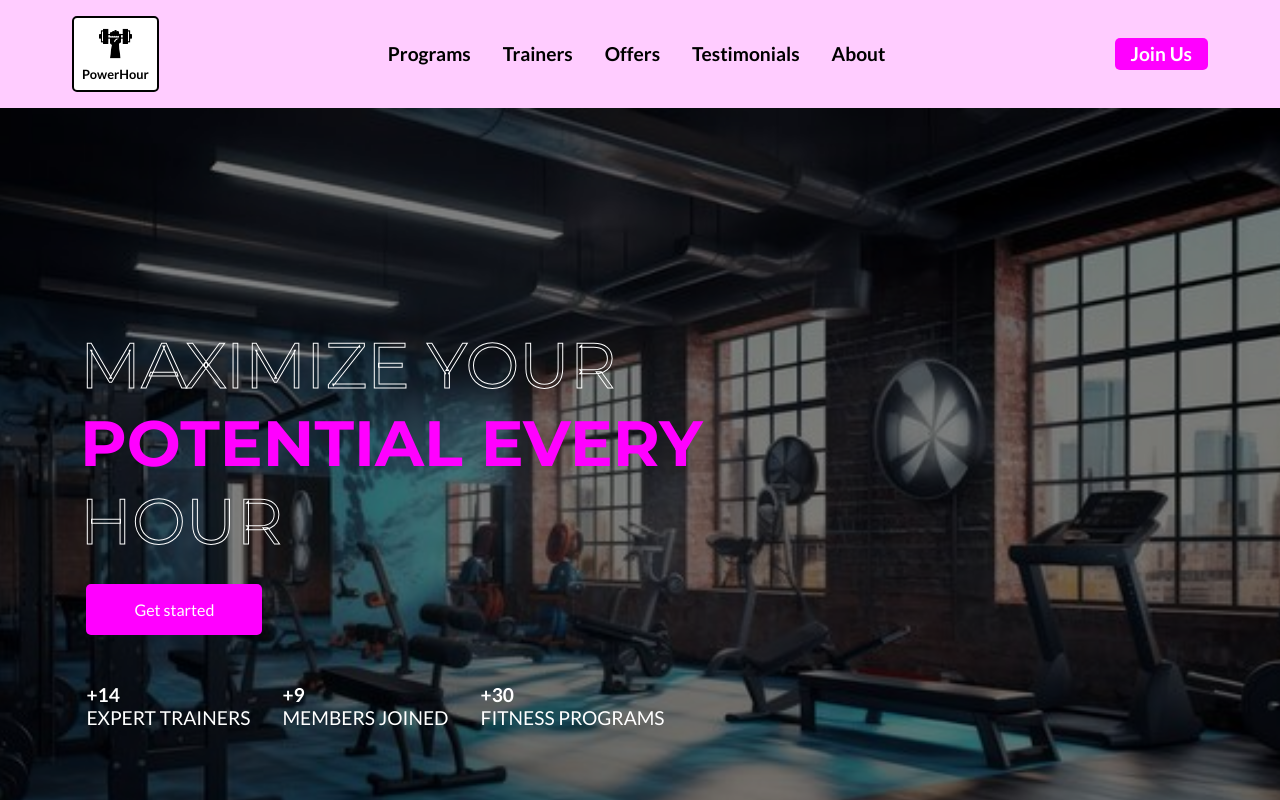
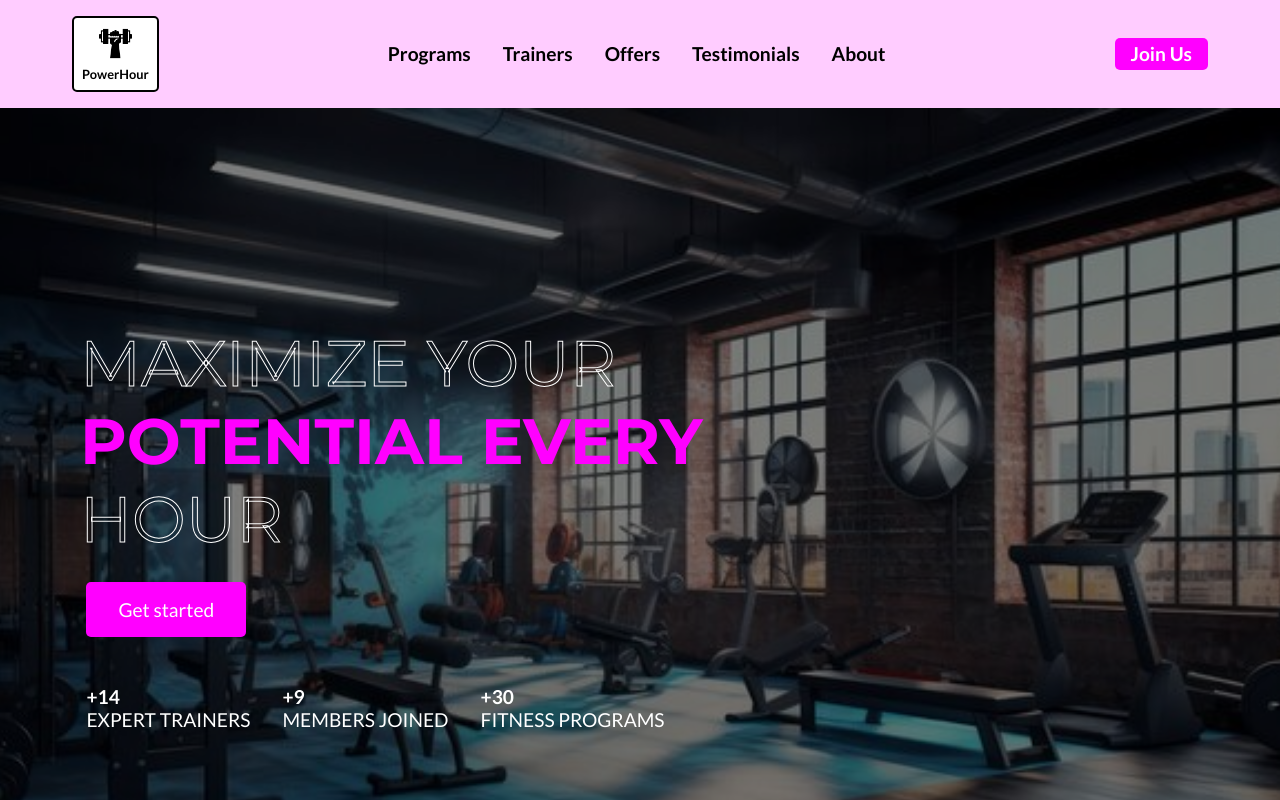
Before and after one commit to student-repos/POWERHOUR-FITNESS, a React (Vite) app in the folder frontend/: page / in a window 1280 px wide. Shown: the top 800 px of the page. Built offline with nearby package versions, Linux system fonts and the light colour scheme; no server answers.

Commit message:
get started

```diff
--- a/frontend/src/components/Hero/Hero.css
+++ b/frontend/src/components/Hero/Hero.css
@@ -61,11 +61,12 @@ line-height: 1.5;
 .get-started {
   background-color: #ff00ff;
   color: #fff;
-  padding: 1rem 3rem;
+  padding: 1rem 2rem;
   border: none;
   border-radius: 5px;
   cursor: pointer;
   margin-left: 0.4rem;
+  font-size: 1.2rem;
 }
 
 .hero-stats {
```
